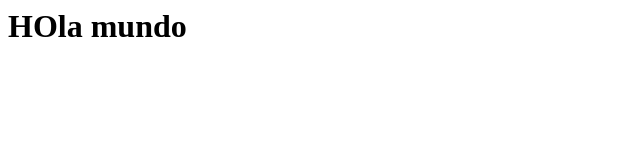
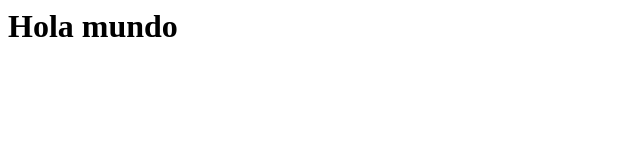
Before and after one commit to dannywolfmx/mygithubpage, a plain HTML site: page index.html in a window 1280 px wide. Shown: the whole page, without its empty margins (0-640 px from the left). Drawn offline with Linux system fonts and the light colour scheme.

Commit message:
Update index.html

```diff
--- a/index.html
+++ b/index.html
@@ -1 +1 @@
-<h1>HOla mundo</h1>
+<html><head><head><body><h1>Hola mundo</h1></body></html>
```
